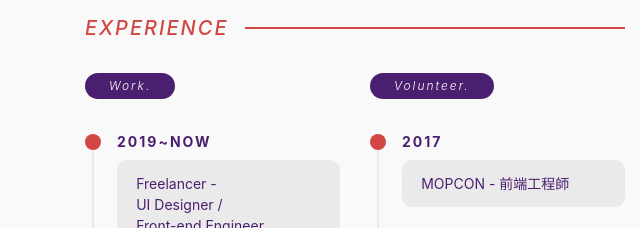
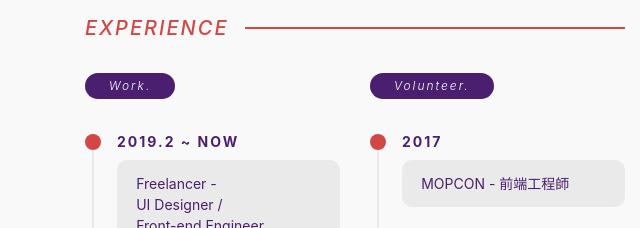
Before and after one commit to unaxie/portfolio, a website: page source/pug/index.pug in a window 1280 px wide. Shown: the part 1141-1369 px from the top of the page, 0-640 px from the left. Drawn offline with nearby package versions, Linux system fonts and the light colour scheme; files that its build step writes are made by us from their sources; files whose address does not match are found by name.

Commit message:
文字修正，增加 ignore

```diff
--- a/source/pug/index.pug
+++ b/source/pug/index.pug
@@ -59,7 +59,7 @@ block content
                                 .pillTitle-content Work
                             ul.expList.expList-lineDeco
                                 li.expList-item
-                                    .exp-title 2019~NOW
+                                    .exp-title 2019.2 ~ NOW
                                     .exp-content
                                         | Freelancer -
                                         br
```
Also changed, not shown: 1 other file.
